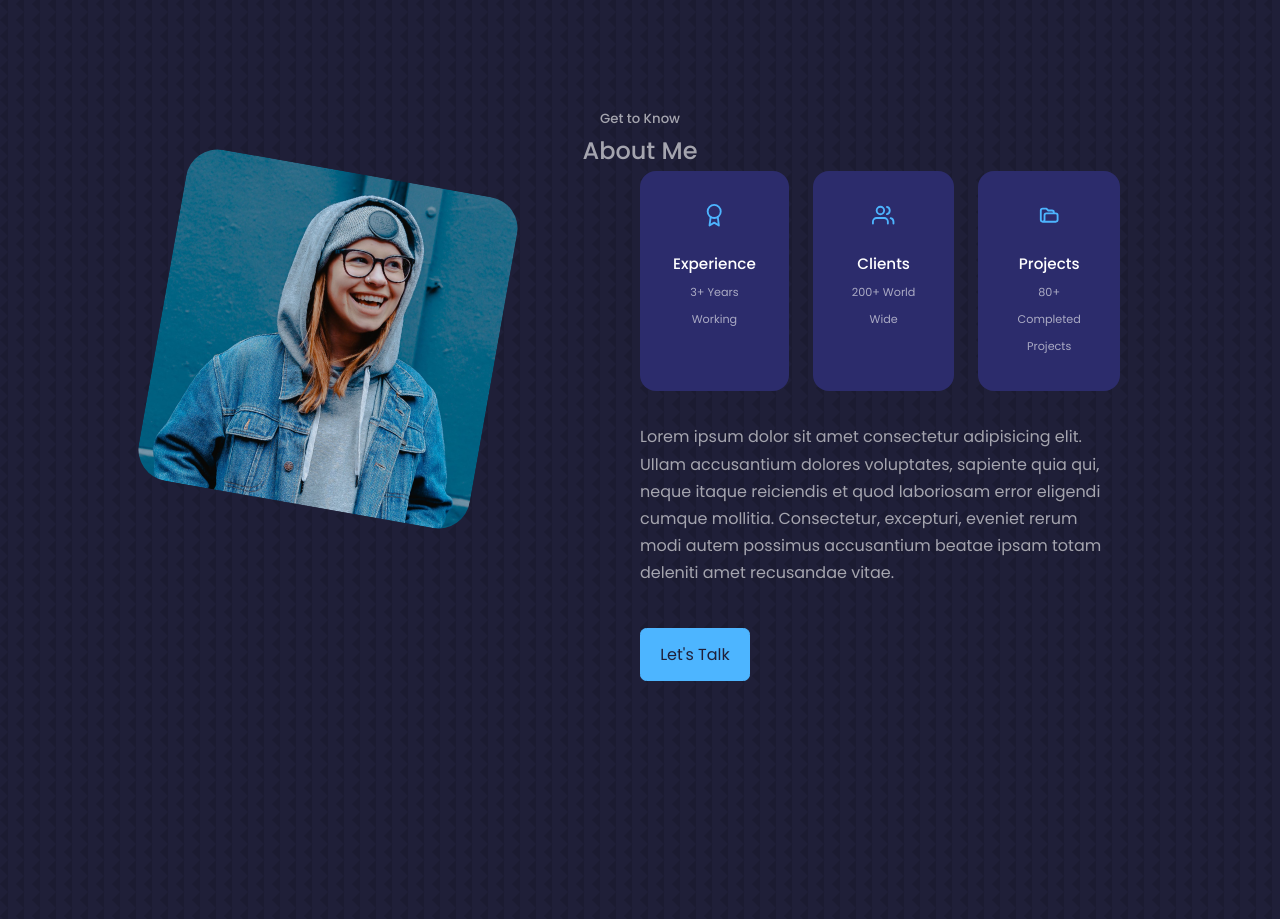
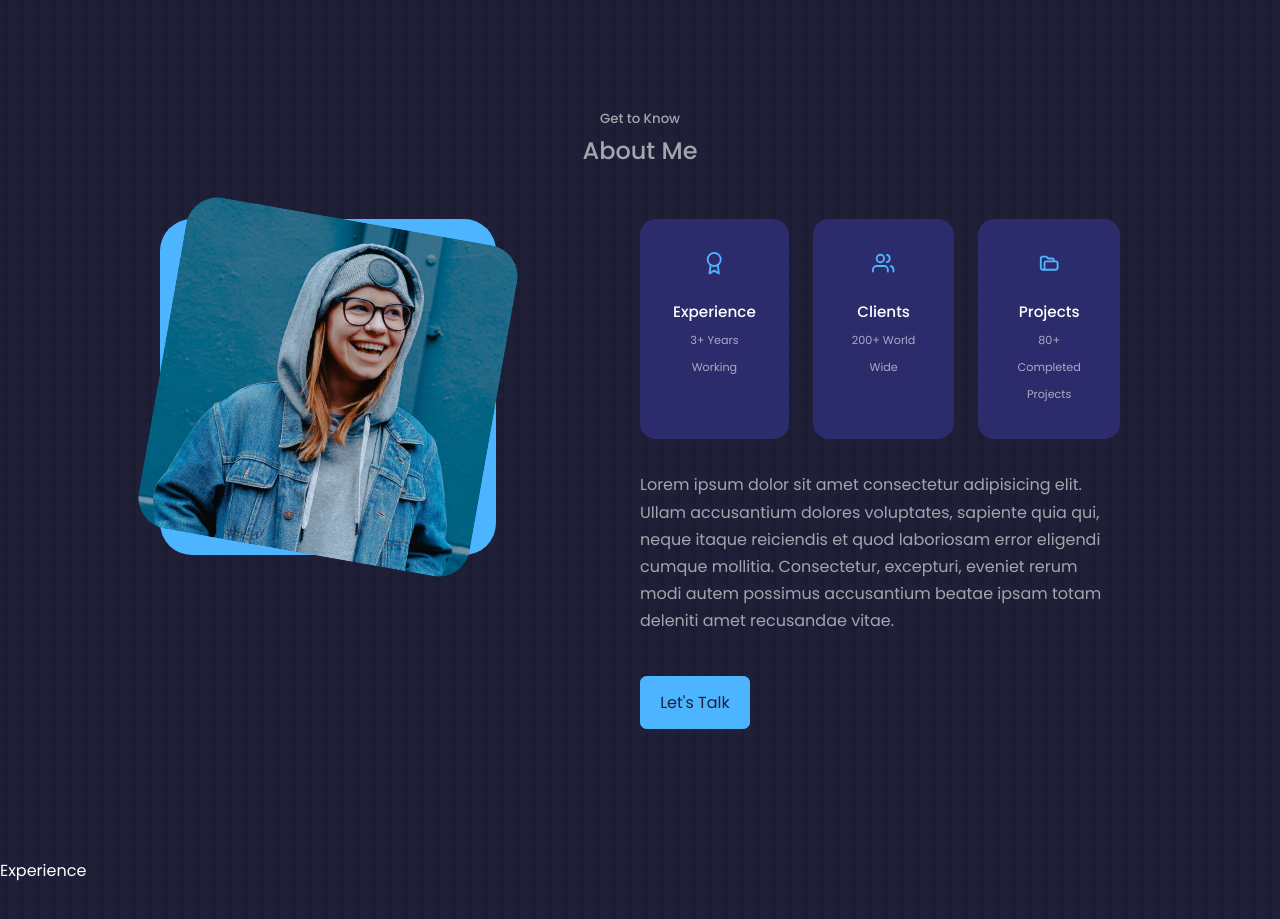
Before and after one commit to hackwebdev/react-personal-portfolio-website, a React (Create React App) app: page / in a window 1280 px wide. Shown: the part 820-1739 px from the top of the page. Built offline with nearby package versions, Linux system fonts and the light colour scheme.

Commit message:
fix about me

```diff
--- a/src/components/about/about.css
+++ b/src/components/about/about.css
@@ -7,11 +7,12 @@
   width: 100%;
   aspect-ratio: 1/1;
   border-radius: 2rem;
-  background-color: linear-gradient(
+  /* background-color: linear-gradient(
     45deg,
     transparent,
     var(--color-primary, transparent)
-  );
+  ); */
+  background-color: var(--color-primary);
   display: grid;
   place-items: center;
 }
--- a/src/index.css
+++ b/src/index.css
@@ -62,7 +62,7 @@ h1 {
 
 section {
   margin-top: 8rem;
-  height: 100vh;
+  /* height: 100vh; */
 }
 
 section > h2,
@@ -73,6 +73,7 @@ section > h5 {
 
 section > h2 {
   color: var(--color-light);
+  margin-bottom: 3rem;
 }
 
 a {
```
